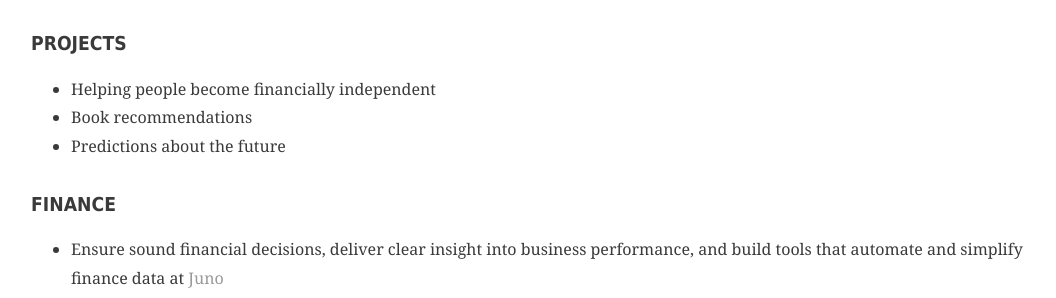
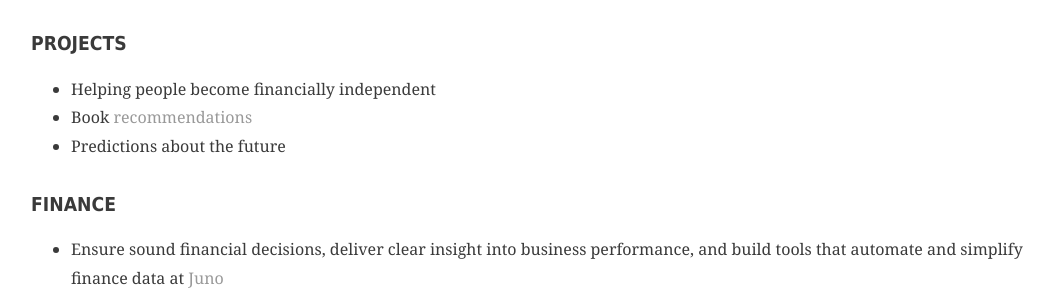
Before and after one commit to bstnel/bstnel.github.io, a Jekyll site: the page work/index.html, which Jekyll copies as it is, in a window 1280 px wide. Shown: the part 160-458 px from the top of the page, without its empty margins (97-1153 px from the left). Built offline with Jekyll 4.4.1, drawn with Linux system fonts in a browser that asks for light colours; part of the change alters nothing that is shown.

```diff
--- a/work/index.html
+++ b/work/index.html
@@ -36,7 +36,7 @@
 	<h2>Projects</h2>
 		<ul>
 		<li>Helping people become financially independent</li>
-		<li>Book recommendations</li>
+		<li>Book <a href="/books">recommendations</a></li>
 		<li>Predictions about the future</li>
 		</ul>
 	<h2>Finance</h2>
```
